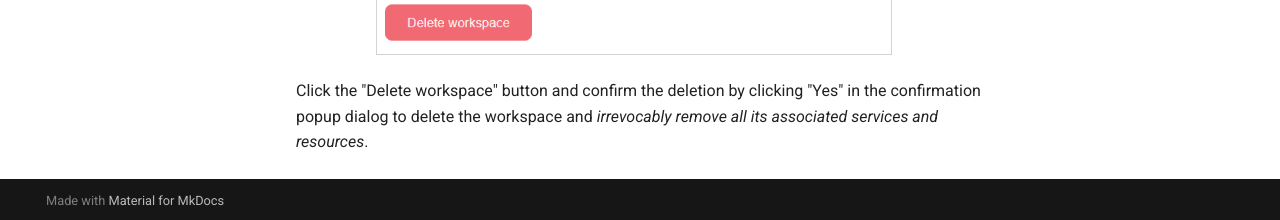
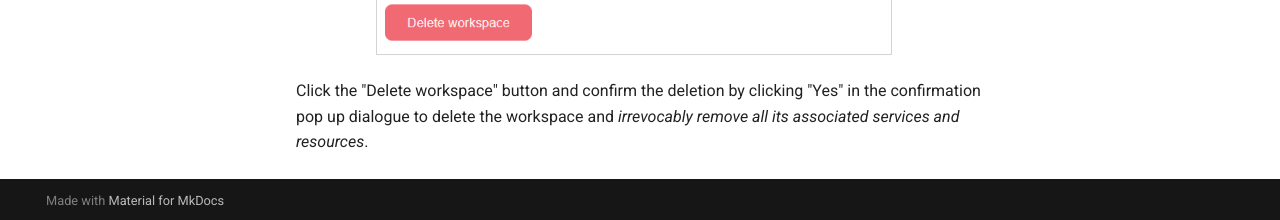
Before and after one commit to sorbay/sorbay-documentation, an MkDocs documentation site: the page built from docs/en/settings.md, in a window 1280 px wide and 1386 px high. Shown: the part 1163-1383 px from the top of the window. Built offline with MkDocs 1.6.1 and Material for MkDocs 9.7.7, drawn with Linux system fonts in a browser that asks for light colours.

Commit message:
Update settings.md

```diff
--- a/docs/en/settings.md
+++ b/docs/en/settings.md
@@ -27,5 +27,5 @@ Finally you can delete the currently selected workspace:
 <img style="margin-left: 80px; width: 75%; border: 1px; border-style: solid; border-color: lightgray" src="../img/settings_delete-workspace.png">
 
 Click the "Delete workspace" button and confirm the deletion by clicking "Yes" in the
-confirmation popup dialog to delete the workspace and *irrevocably remove all its
+confirmation pop up dialogue to delete the workspace and *irrevocably remove all its
 associated services and resources*.
```
